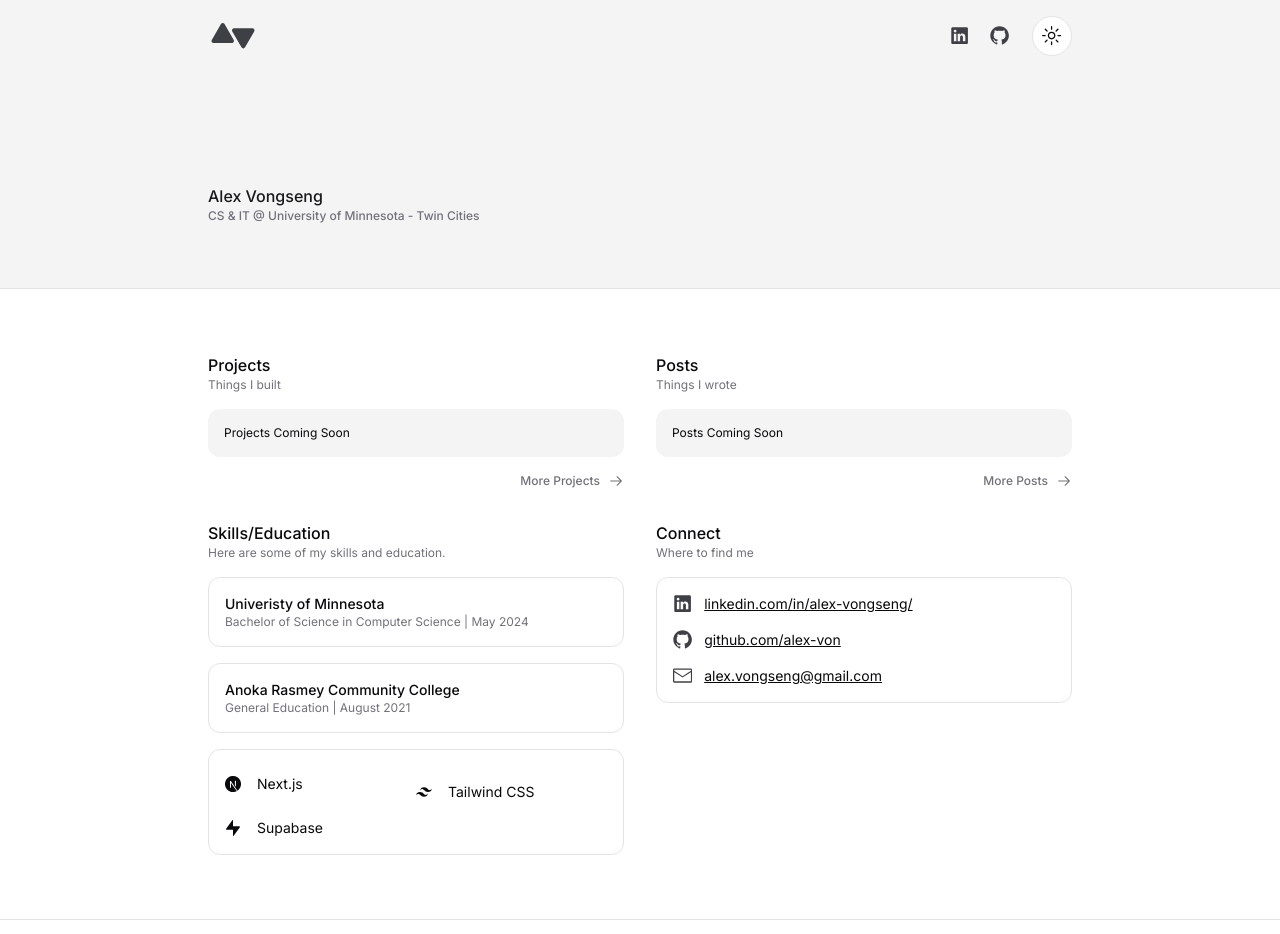
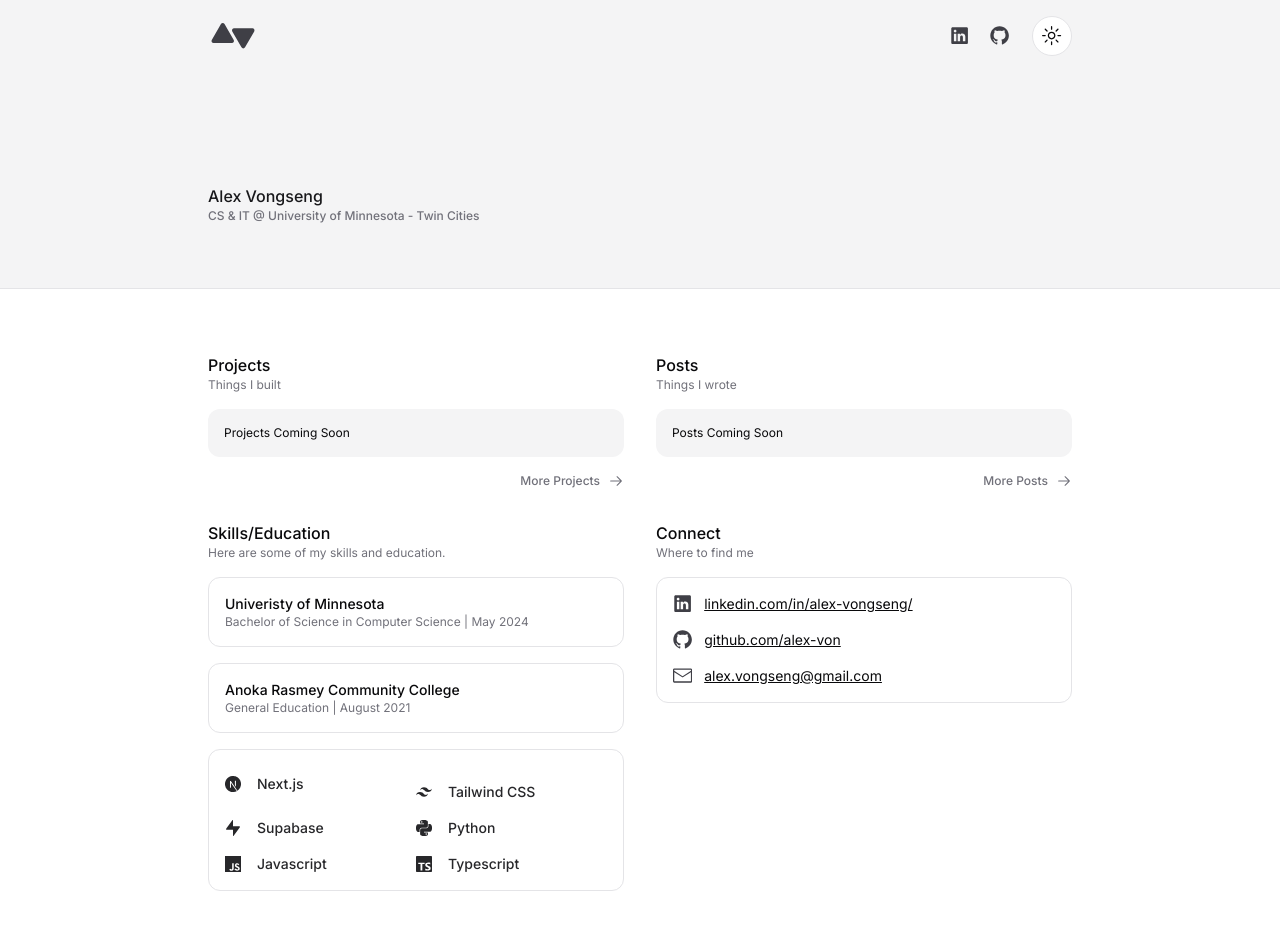
Before and after one commit to alex-von/portfolio, a Next.js app: page / in a window 1280 px wide. Shown: the top 934 px of the page. Built offline with nearby package versions, Linux system fonts and the light colour scheme.

Commit message:
Added Icons

```diff
--- a/components/skill-education.tsx
+++ b/components/skill-education.tsx
@@ -1,5 +1,5 @@
 import { GitHubLogoIcon, LinkedInLogoIcon, EnvelopeClosedIcon, FileTextIcon } from '@radix-ui/react-icons'
-import { SiNextdotjs, SiSupabase, SiTailwindcss } from 'react-icons/si'
+import { SiJavascript, SiNextdotjs, SiPython, SiSupabase, SiTailwindcss, SiTypescript } from 'react-icons/si'
 
 export const Skills = () => {
     return (
@@ -29,16 +29,28 @@ export const Skills = () => {
                 </div>
             </div>
             <div className="grid grid-cols-2 space-y-4 rounded-xl border p-4">
-                <div className='flex gap-4 items-center text-sm'>
+                <div className='flex gap-4 items-center text-sm font-medium text-zinc-800 dark:text-white'>
                     <SiNextdotjs className="w-4 h-4" />
                     Next.js
                 </div>
-                <div className='flex gap-4 items-center text-sm'>
+                <div className='flex gap-4 items-center text-sm font-medium text-zinc-800 dark:text-white'>
                     <SiTailwindcss className="w-4 h-4" />
                     Tailwind CSS
-                </div><div className='flex gap-4 items-center text-sm'>
+                </div>
+                <div className='flex gap-4 items-center text-sm font-medium text-zinc-800 dark:text-white'>
                     <SiSupabase className="w-4 h-4" />
                     Supabase
+                </div>
+                <div className='flex gap-4 items-center text-sm font-medium text-zinc-800 dark:text-white'>
+                    <SiPython className="w-4 h-4" />
+                    Python
+                </div>
+                <div className='flex gap-4 items-center text-sm font-medium text-zinc-800 dark:text-white'>
+                    <SiJavascript className="w-4 h-4" />
+                    Javascript
+                </div><div className='flex gap-4 items-center text-sm font-medium text-zinc-800 dark:text-white'>
+                    <SiTypescript className="w-4 h-4" />
+                    Typescript
                 </div>
             </div>
         </div>
```
